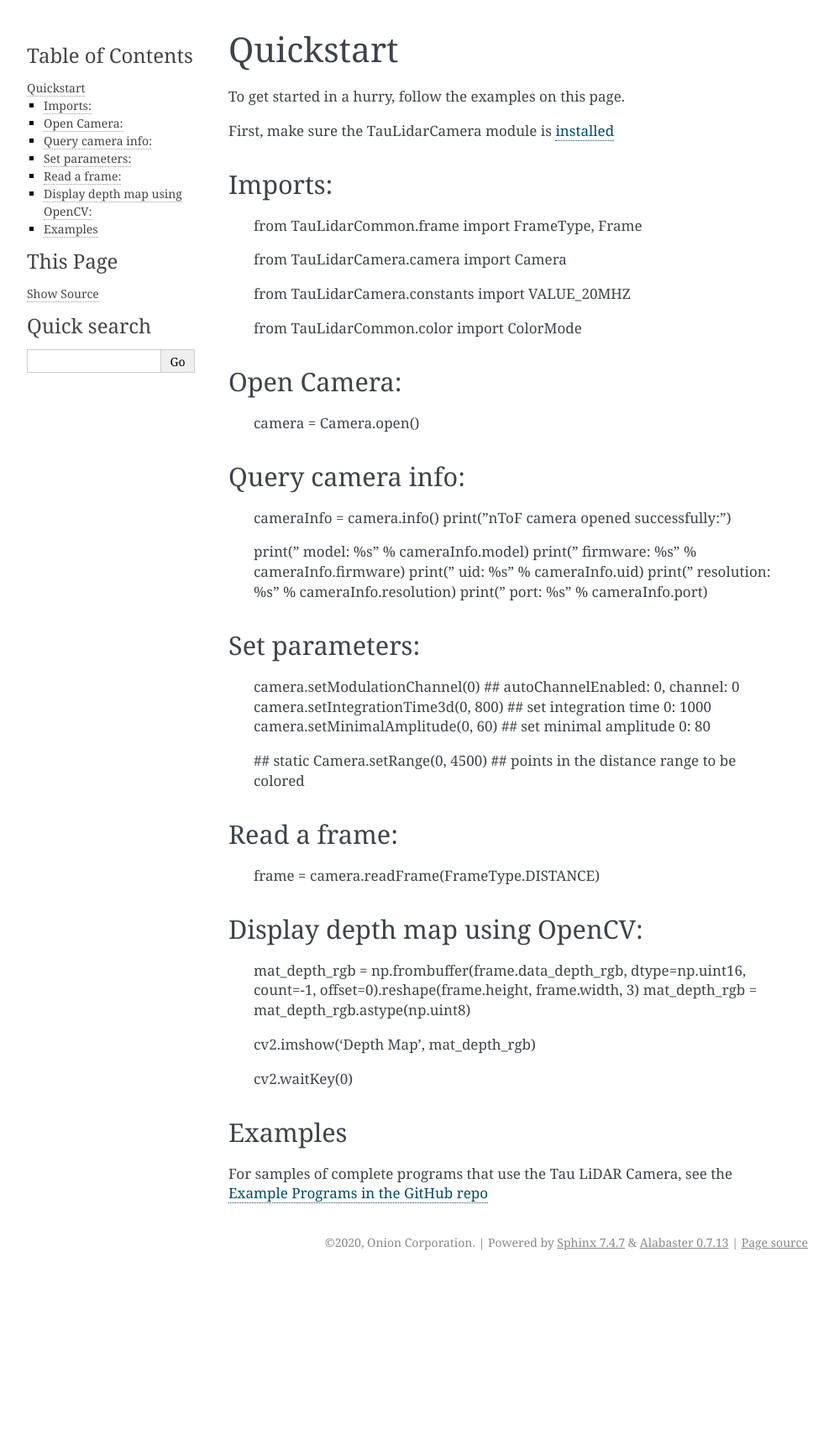
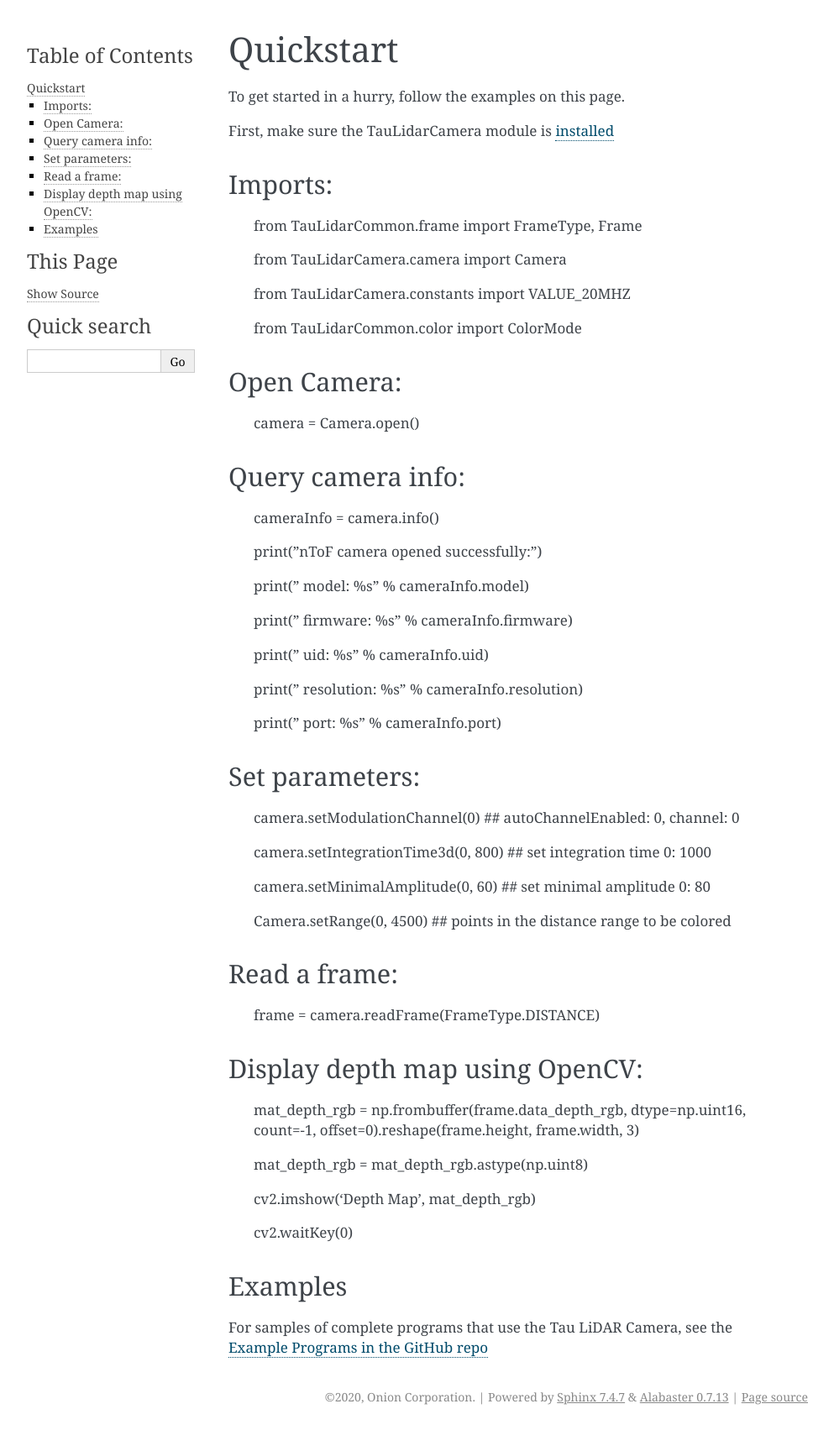
Before and after one commit to OnionIoT/tau-lidar-camera, a Sphinx documentation site: the page built from docs/quickstart.rst, in a window 1280 px wide. Shown: the whole page at 84% size, without its empty margins (148-1141 px from the left). Built offline with Sphinx 7.4.7, drawn with Linux system fonts in a browser that asks for light colours; before the commit the page ends 1519 px from its top, so only the background shows below that.

Commit message:
Update quickstart.rst

```diff
--- a/docs/quickstart.rst
+++ b/docs/quickstart.rst
@@ -26,22 +26,28 @@
 -----------------
 
    cameraInfo = camera.info()
+
    print("\nToF camera opened successfully:")
 
    print("    model:      %s" % cameraInfo.model)
+
    print("    firmware:   %s" % cameraInfo.firmware)
+
    print("    uid:        %s" % cameraInfo.uid)
+
    print("    resolution: %s" % cameraInfo.resolution)
+
    print("    port:       %s" % cameraInfo.port)
 
 Set parameters:
 --------------
 
    camera.setModulationChannel(0)             ## autoChannelEnabled: 0, channel: 0
+
    camera.setIntegrationTime3d(0, 800)        ## set integration time 0: 1000
+
    camera.setMinimalAmplitude(0, 60)          ## set minimal amplitude 0: 80
 
-   ## static
    Camera.setRange(0, 4500)                   ## points in the distance range to be colored
 
 Read a frame:
@@ -53,6 +59,7 @@
 ------------------------------
 
    mat_depth_rgb = np.frombuffer(frame.data_depth_rgb, dtype=np.uint16, count=-1, offset=0).reshape(frame.height, frame.width, 3)
+
    mat_depth_rgb = mat_depth_rgb.astype(np.uint8)
 
    cv2.imshow('Depth Map', mat_depth_rgb)
```
